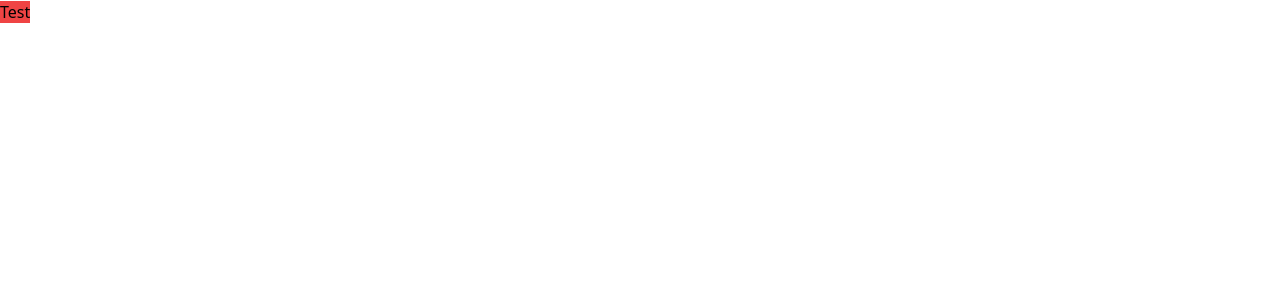
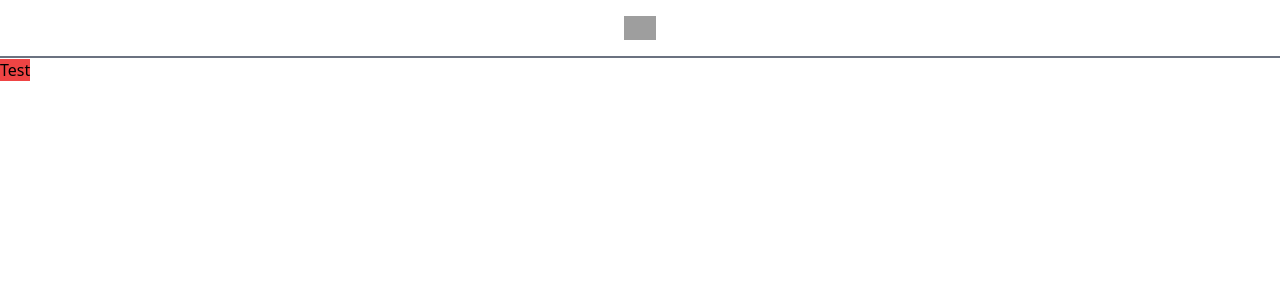
Before and after one commit to lukaCvitanovic/random-user, a React (Create React App) app: page / in a window 1280 px wide. Shown: the top 300 px of the page. Built offline with nearby package versions, Linux system fonts and the light colour scheme; grey boxes are pictures that could not be loaded.

Commit message:
Added common layout - Common layout has the header with logo that routes to base route

```diff
--- a/src/App.js
+++ b/src/App.js
@@ -1,6 +1,7 @@
 import List from '@/views/List';
 import Details from '@/views/Details';
 import NotFount from '@/views/NotFound';
+import CommonLayout from '@/views/common/CommonLayout';
 import { Routes, Route } from 'react-router-dom';
 import '@/styles/tailwind.css';
 
@@ -8,7 +9,7 @@ function App() {
   return (
     <div>
       <Routes>
-        <Route path="/">
+        <Route path="/" element={<CommonLayout />}>
           <Route path="user/:id" element={<Details />} />
           <Route index element={<List />} />
           <Route path="*" element={<NotFount />} />
--- /dev/null
+++ b/src/views/common/CommonLayout.js
@@ -0,0 +1,17 @@
+import { Outlet, Link } from 'react-router-dom';
+import logo from '@/assets/logo.svg';
+
+const CommonLayout = () => {
+    return (
+        <div>
+            <div className='flex py-4 w-full items-center justify-center border-b-2 border-gray-500'>
+                <Link to="/">
+                    <img src={logo} alt="DEPT logo" className='h-6' />
+                </Link>
+            </div>
+            <Outlet />
+        </div>
+    );
+}
+
+export default CommonLayout;
```
